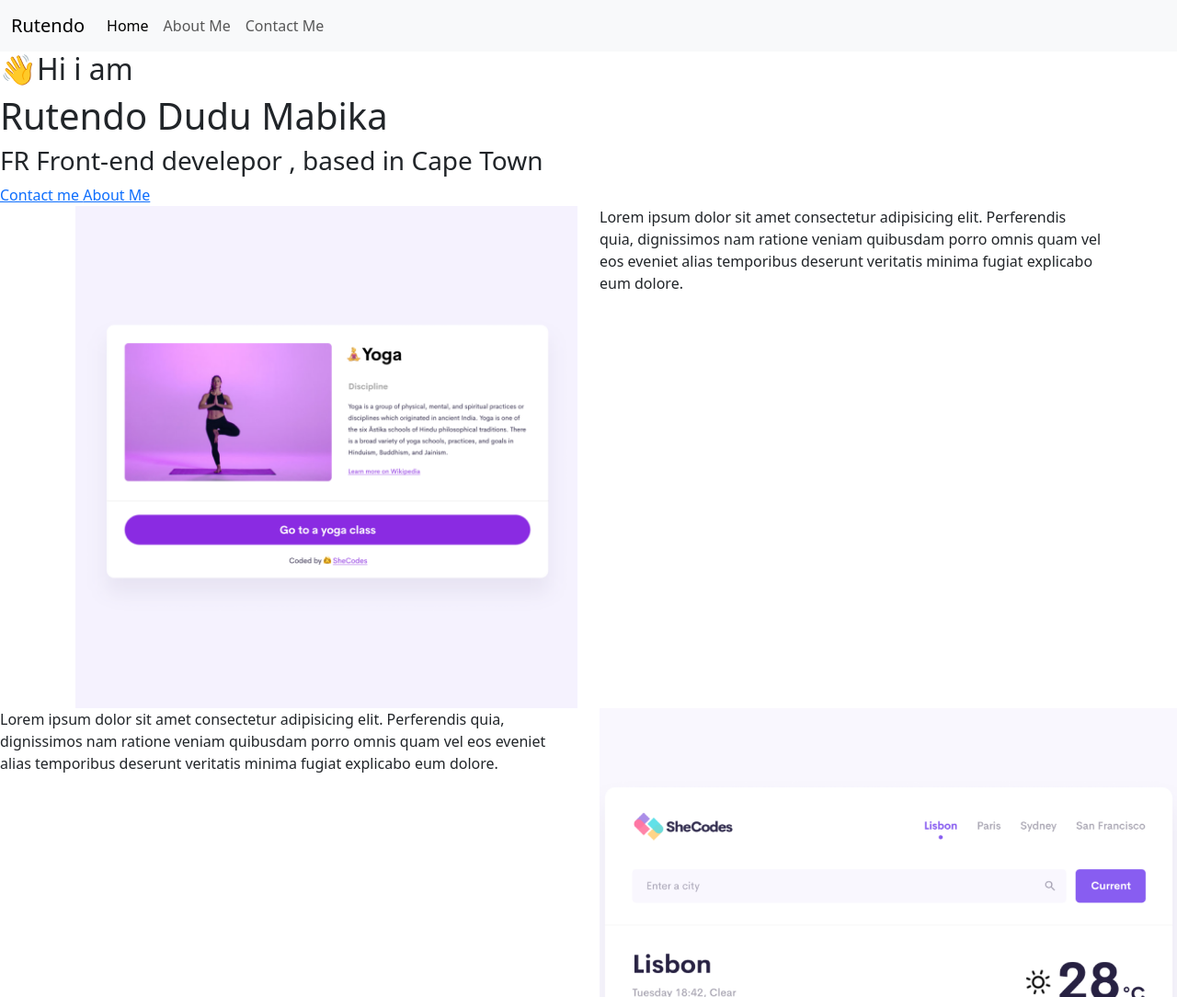
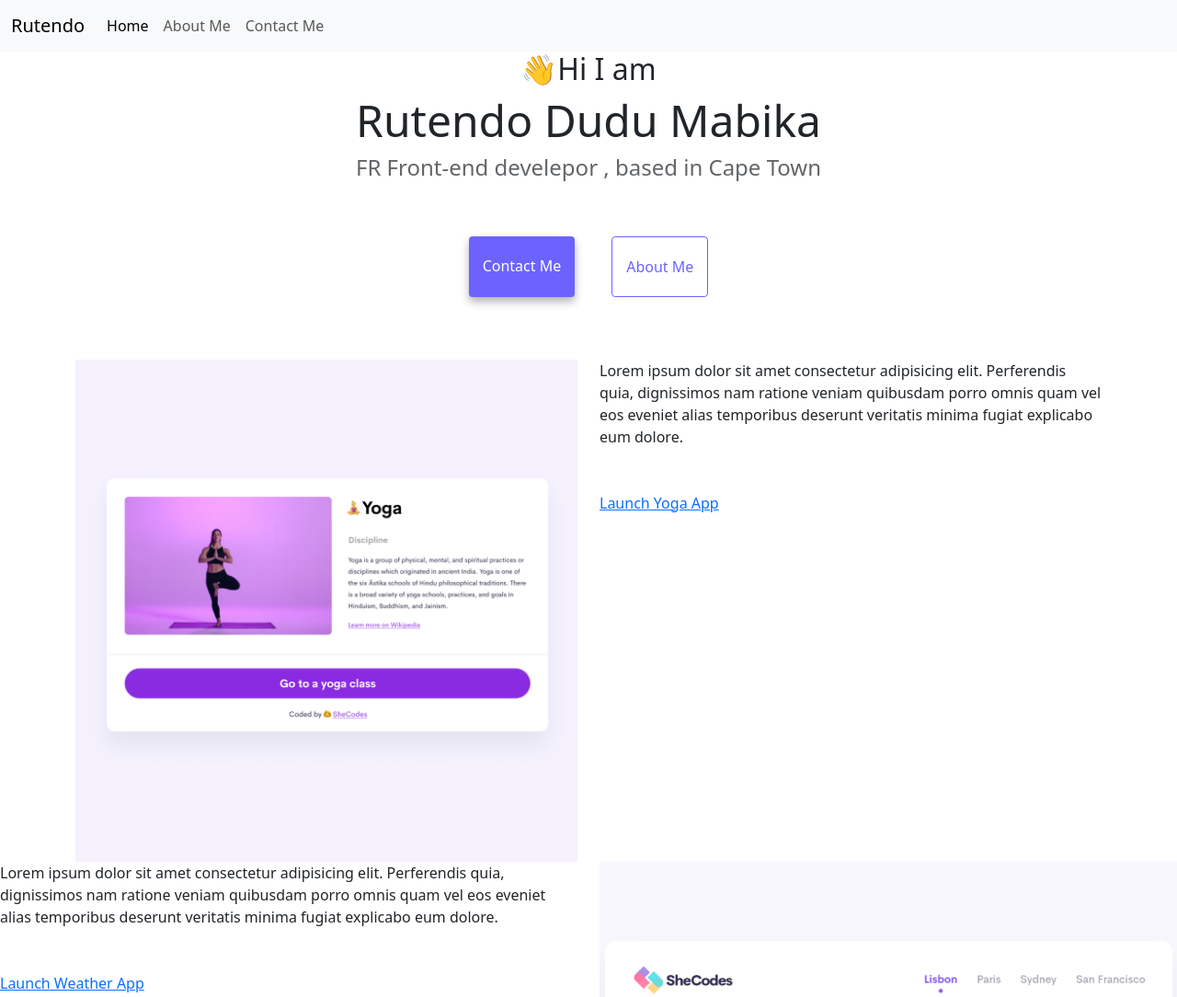
Before and after one commit to rutzh/Portifolio, a plain HTML site: page index.html in a window 1280 px wide. Shown: the top 1084 px of the page at 92% size. Drawn offline with nearby package versions, Linux system fonts and the light colour scheme.

Commit message:
Created css variables and linked css to homepage.

```diff
--- a/index.html
+++ b/index.html
@@ -5,6 +5,7 @@
     <meta name="viewport" content="width=device-width, initial-scale=1.0">
    <link href="https://cdn.jsdelivr.net/npm/bootstrap@5.3.3/dist/css/bootstrap.min.css" rel="stylesheet" integrity="sha384-QWTKZyjpPEjISv5WaRU9OFeRpok6YctnYmDr5pNlyT2bRjXh0JMhjY6hW+ALEwIH" crossorigin="anonymous">
    <script src="https://cdn.jsdelivr.net/npm/bootstrap@5.3.3/dist/js/bootstrap.bundle.min.js" integrity="sha384-YvpcrYf0tY3lHB60NNkmXc5s9fDVZLESaAA55NDzOxhy9GkcIdslK1eN7N6jIeHz" crossorigin="anonymous"></script>
+   <link href="style.css" rel="stylesheet">
     <title>Homepage</title>
 </head>
 <body>
@@ -23,13 +24,13 @@
     </div>
   </div>
 </nav>
-    <h2 >👋Hi i am </h2>
-    <h1>Rutendo  Dudu Mabika</h1>
-    <h3>FR Front-end develepor , based in Cape Town</h3>
+    <h2 class="text-center" >👋Hi I am </h2>
+    <h1 class="text-center">Rutendo  Dudu Mabika</h1>
+    <h3 class="text-center">FR Front-end develepor , based in Cape Town</h3>
 
-<div class="nav-buttons">
-<a href="#" >Contact me </a>
-<a href="#">About Me</a>
+<div class="nav-buttons mb-5">
+<a href="#" class="primary-link" >Contact me </a>
+<a href="#" class="secondary-link">About Me</a>
 </div>
 
 <div class="container">
@@ -39,12 +40,18 @@
     </div>
     <div class="col-6">
       <p>Lorem ipsum dolor sit amet consectetur adipisicing elit. Perferendis quia, dignissimos nam ratione veniam quibusdam porro omnis quam vel eos eveniet alias temporibus deserunt veritatis minima fugiat explicabo eum dolore.</p>
+      <div class="mt-5">
+        <a href="#" >Launch Yoga App</a>
+      </div>
     </div>
   </div>
 </div>
 <div class="row">
   <div class="col-6">
      <p>Lorem ipsum dolor sit amet consectetur adipisicing elit. Perferendis quia, dignissimos nam ratione veniam quibusdam porro omnis quam vel eos eveniet alias temporibus deserunt veritatis minima fugiat explicabo eum dolore.</p>
+     <div class="mt-5">
+        <a href="#" >Launch Weather App</a>
+      </div>
   </div>
   <div class="col-6">
     <img src="images/weather.png" class="img-fluid">
@@ -57,6 +64,9 @@
   </div>
   <div class="col-6">
     <p>Lorem ipsum dolor sit amet consectetur adipisicing elit. Perferendis quia, dignissimos nam ratione veniam quibusdam porro omnis quam vel eos eveniet alias temporibus deserunt veritatis minima fugiat explicabo eum dolore.</p>
+     <div class="mt-5">
+        <a href="#" >Launch Yogurt App</a>
+      </div>
   </div>
 </div>
 </body>
--- a/style.css
+++ b/style.css
@@ -1,6 +1,44 @@
-h2{
-font-size: 32px;
+:root{
+    --primary-color:#6c63ff;;
+    --secondary-color: #f5f2fe;
+    --box-shadow: 0 5px 10px rgba(0, 0, 0, 0.3);
+}
+.text-center{
+    text-align: center !important;
 }
 h1{
 font-size: 48px;
 }
+h2{
+font-size: 32px;
+}
+h3{
+font-size: 24px;
+opacity: 0.7;
+}
+.nav-buttons{
+    display: flex;
+    margin-top: 40px;
+    justify-content: center;
+
+}
+.nav-buttons a {
+    margin: 20px;
+}
+.primary-link {
+      border-radius: 4px;
+    padding: 20px 15px;
+    text-decoration: none;
+    text-transform: capitalize;
+    background: var(--primary-color);
+    box-shadow: var(--box-shadow);
+    color: white;
+}
+.secondary-link {
+    border-radius: 4px;
+    padding: 20px 15px;
+    text-decoration: none;
+    text-transform: capitalize;
+    color: var(--primary-color);
+    border: 1px solid var(--primary-color);
+}
```
